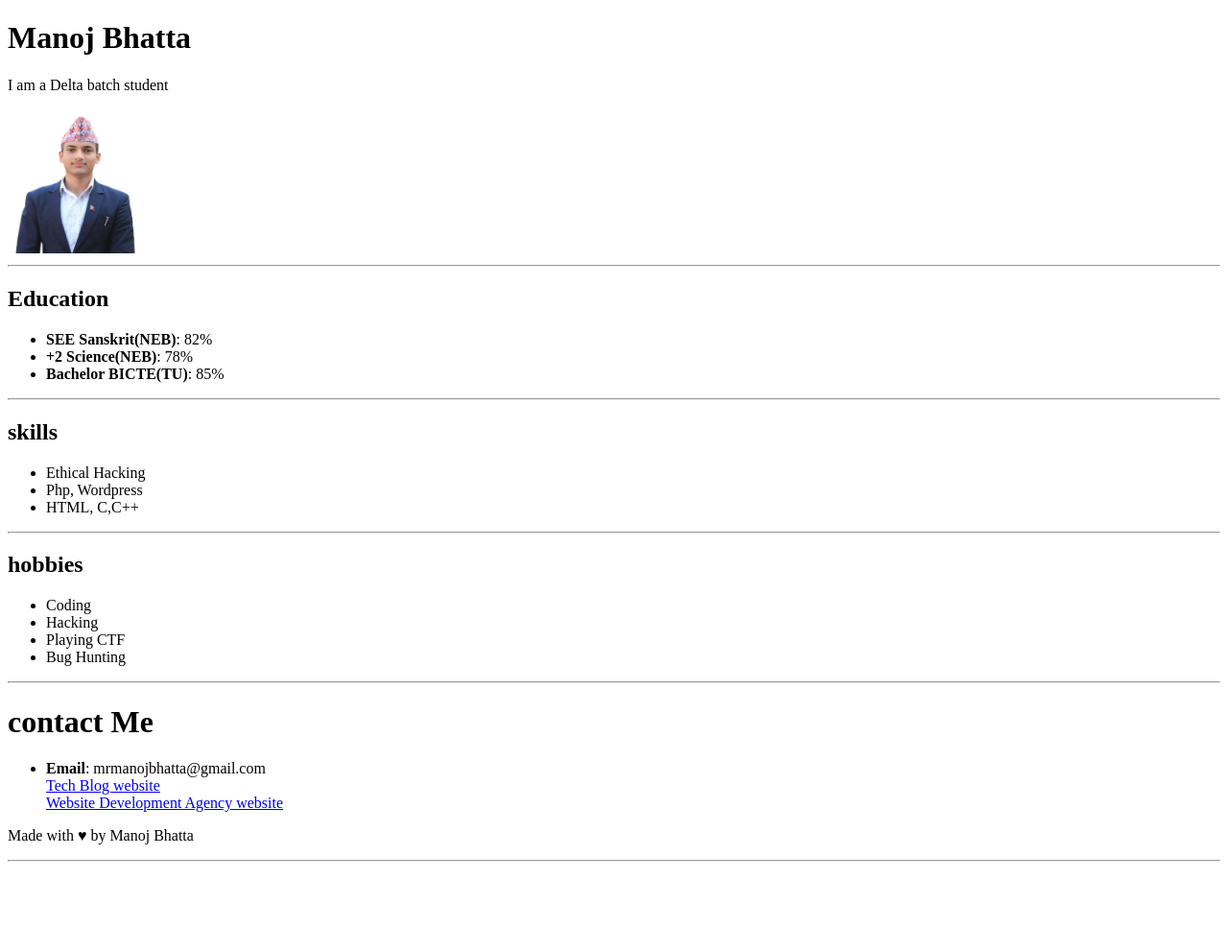
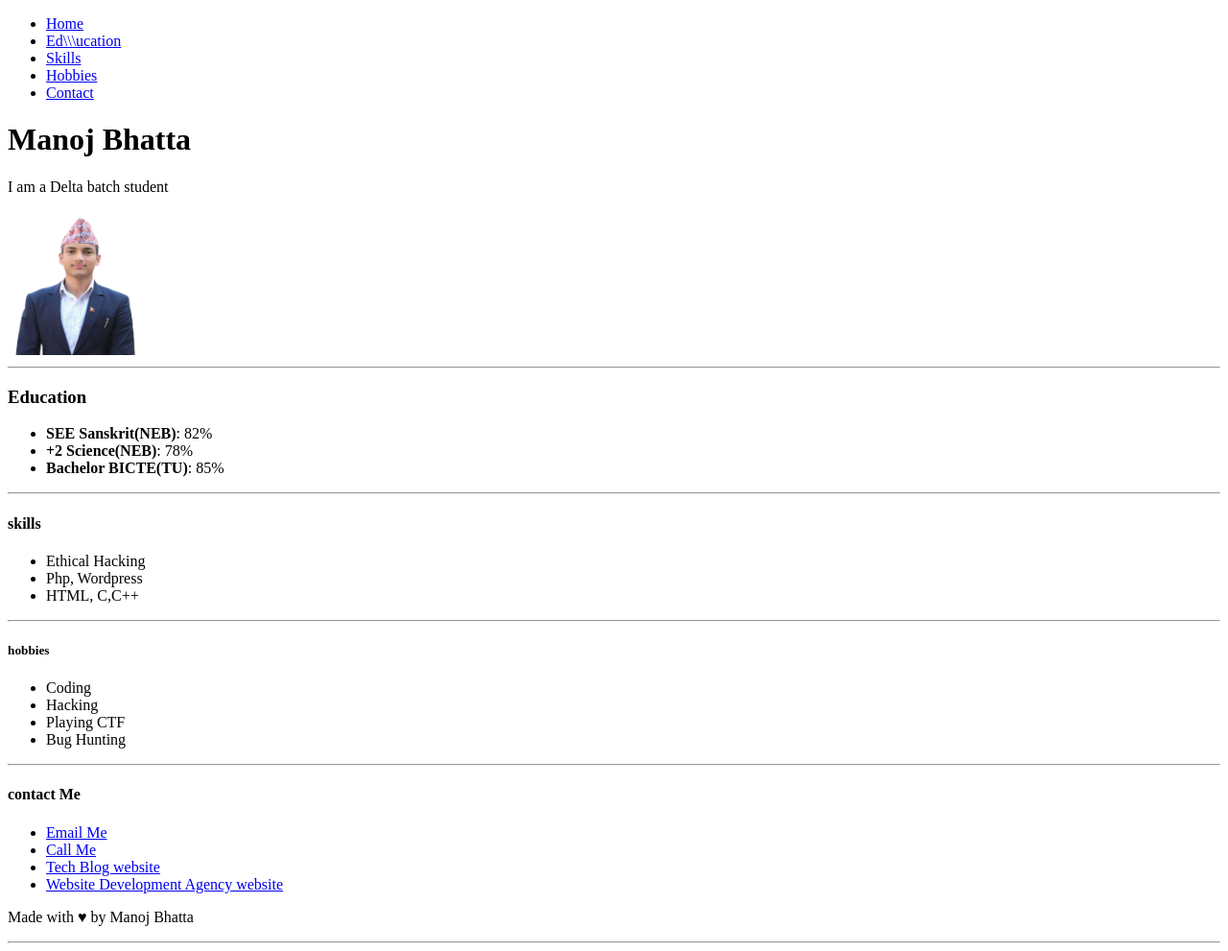
Before and after one commit to mrmanojbhatta/Delta-course-apna-college, a plain HTML site: page index.html in a window 1280 px wide. Shown: the whole page at 96% size. Before the commit the page ends 906 px from the top, so only its background shows below. Drawn offline with Linux system fonts and the light colour scheme.

Commit message:
Update index.html

```diff
--- a/index.html
+++ b/index.html
@@ -1,20 +1,34 @@
+<!--Create a portfolio page
+    Add your name and pictute on top
+    add section for your Education, skills, hobbies and contact-->
 <!DOCTYPE html>
 <html lang="en">
+
 <head>
     <meta charset="UTF-8">
     <meta name="viewport" content="width=device-width, initial-scale=1.0">
     <title>Html Portfolio</title>
 </head>
+
 <body>
-    <!--Create a portfolio page
-    Add your name and pictute on top
-    add section for your Education, skills, hobbies and contact-->
+    <nav>
+        <ul>
+            <li><a href="#home">Home</a></li>
+            <li><a href="#education">Ed\\\ucation</a></li>
+            <li><a href="#skills">Skills</a></li>
+            <li><a href="#hobbies">Hobbies</a></li>
+            <li><a href="#contact">Contact</a></li>
+        </ul>
+    </nav>
+
+    <header id="Home">
         <header>
             <h1><b>Manoj Bhatta</b></h1>
             <p>I am a Delta batch student</p>
             <img src="manoj-bhatta.png" alt="Manoj Bhatta" height="150" width="150">
         </header>
         <hr>
+        <section id="Education">
             <section>
                 <h1><b>Education</b></h1>
                 <ul>
@@ -24,7 +38,7 @@
                 </ul>
             </section>
             <hr>
-
+            <section id="skills">
                 <section>
                     <h1>skills</h1>
                     <ul>
@@ -34,6 +48,7 @@
                     </ul>
                 </section>
                 <hr>
+                <section id="hobbies">
                     <section>
                         <h1><b>hobbies</b></h1>
                         <ul>
@@ -44,12 +59,15 @@
                         </ul>
                     </section>
                     <hr>
+                    <footer id="contact">
                         <footer>
                             <h1><b>contact Me</b></h1>
                             <ul>
-        <li><b>Email</b>: mrmanojbhatta@gmail.com</li>
-        <a href="https://bhattamanoj.com.np/">Tech Blog website</a><br>
-        <a href="https://manoj-bhatta.com.np/">Website Development Agency website</a>
+                                <li><a href="mailto:mrmanojbhatta@gmail.com">Email Me</a></li>
+                                <li><a href="tel=:+9812675727">Call Me</a></li>
+                                <li><a href="https://bhattamanoj.com.np/">Tech Blog website</a></li>
+                                <li><a href="https://manoj-bhatta.com.np/">Website Development Agency website</a></li>
+
                             </ul>
                             <p>Made with &hearts; by Manoj Bhatta</p>
                         </footer>
```
Lines whose indentation alone changed are shown as unchanged.
